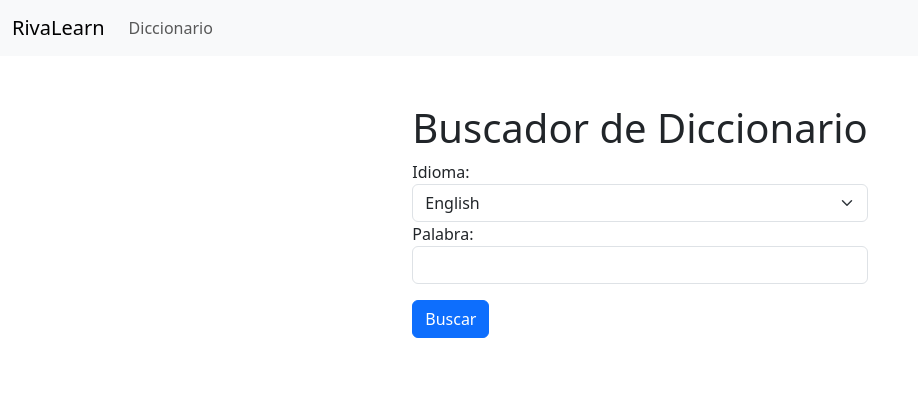
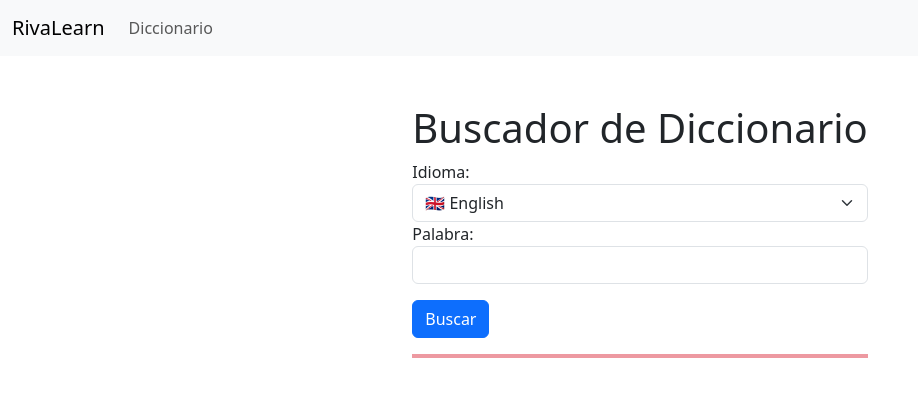
Before and after one commit to Natalia443/RivaLearn-Frontend, a React (Vite) app: page /Diccionario in a window 1280 px wide. Shown: the top 396 px of the page, without its empty margins (0-918 px from the left). Built offline with nearby package versions, Linux system fonts and the light colour scheme.

Commit message:
Banderitas

```diff
--- a/src/components/Diccionario.jsx
+++ b/src/components/Diccionario.jsx
@@ -1,4 +1,5 @@
 import React, { useState } from 'react';
+
 
 export function Diccionario(){
   const [language, setLanguage] = useState('en');
@@ -36,6 +37,7 @@ export function Diccionario(){
 
             setDefinitions(newDefinitions);
             setError(null);
+
           } else {
             setDefinitions([]);
             setError('La palabra no fue encontrada en el diccionario');
@@ -54,27 +56,28 @@ export function Diccionario(){
     <section className="d-flex justify-content-center align-items-center my-5">
     <div>
       <h1>Buscador de Diccionario</h1>
-      <div>
-        <label htmlFor="language">Idioma:</label>
-        <select className ="form-select" aria-label="Default select example" id="language" value={language} onChange={handleLanguageChange}>
-          <option value="en">English</option>
-          <option value="es">Español</option>
-          <option value="it">Italiano</option>
-          <option value="fr">Français</option>
-          <option value="pr">Portugues</option>
-        </select>
+        <div>
+          <label htmlFor="language">Idioma:</label>
+          <select className ="form-select" id="language" value={language} onChange={handleLanguageChange}>
+            <option value="en">🇬🇧 English</option>
+            <option value="es">🇪🇸 Español</option>
+            <option value="it">🇮🇹 Italiano</option>
+            <option value="fr">🇫🇷 Français</option>
+            <option value="pr">🇵🇹 Portugues</option>
+          </select>
       </div>
       <div>
         <label htmlFor="word">Palabra:</label>
         <input  className="form-control mb-3" type="text" id="word" value={word} onChange={handleWordChange} />
       </div>
       <button className="btn btn-primary" onClick={search}>Buscar</button>
+      <hr class="border border-danger border-2 opacity-50"></hr>
       {error && <p>{error}</p>}
-      <ul>
+      <ul className="list-group">
           {definitions.map((definition, index) => (
-            <li key={index}>{definition}</li>
+            <li className="list-group-item" key={index}>{definition}</li>
           ))}
-        </ul>
+      </ul>
     </div>
     </section>
   );
```
